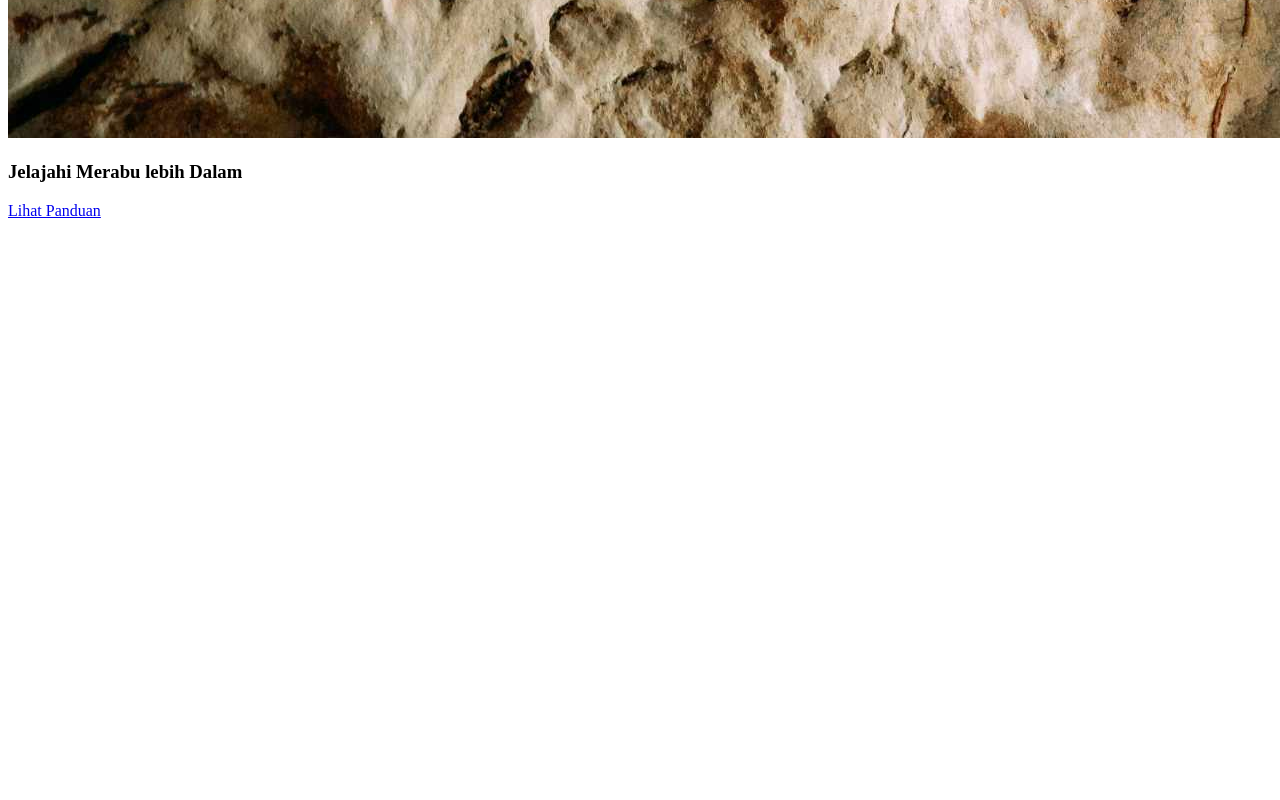
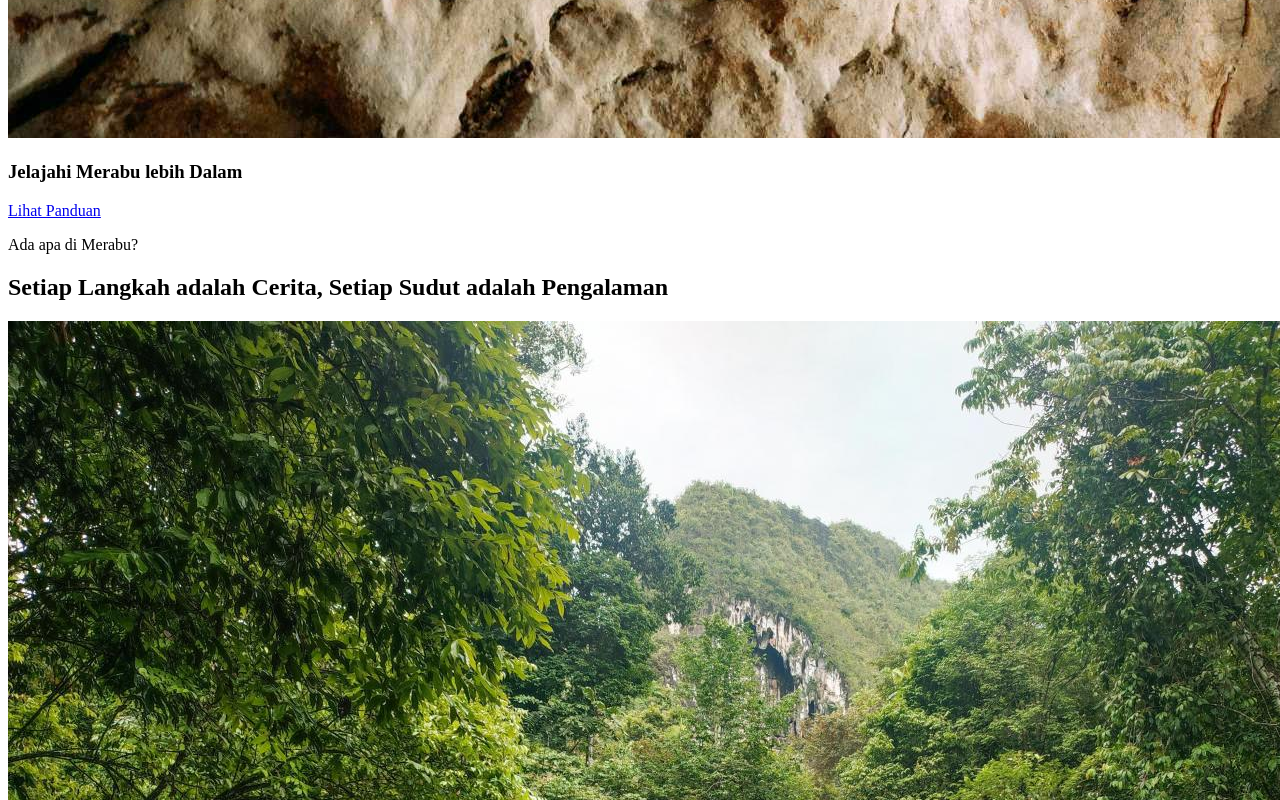
Before and after one commit to sepagian/visitmerabu, a SvelteKit app: page / in a window 1280 px wide. Shown: the part 2000-2800 px from the top of the page. Before the commit the page ends 2228 px from the top, so only its background shows below. Built offline with nearby package versions, Linux system fonts and the light colour scheme.

Commit message:
modified main page

```diff
--- a/src/routes/+page.svelte
+++ b/src/routes/+page.svelte
@@ -2,8 +2,10 @@
 	import HeroSection from "$lib/components/HeroSection.svelte";
 	import AboutSection from "$lib/components/AboutSection.svelte";
 	import WhySection from "$lib/components/WhySection.svelte";
+	import ExperienceSection from "$lib/components/ExperienceSection.svelte";
 </script>
 
 <HeroSection />
 <AboutSection />
 <WhySection />
+<ExperienceSection />
```
